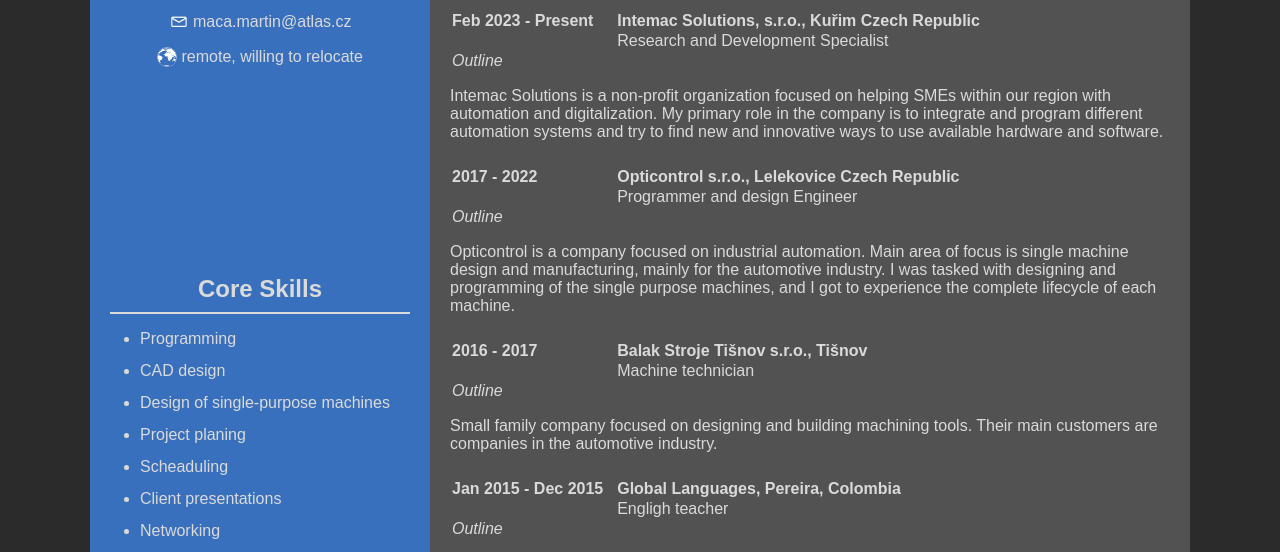
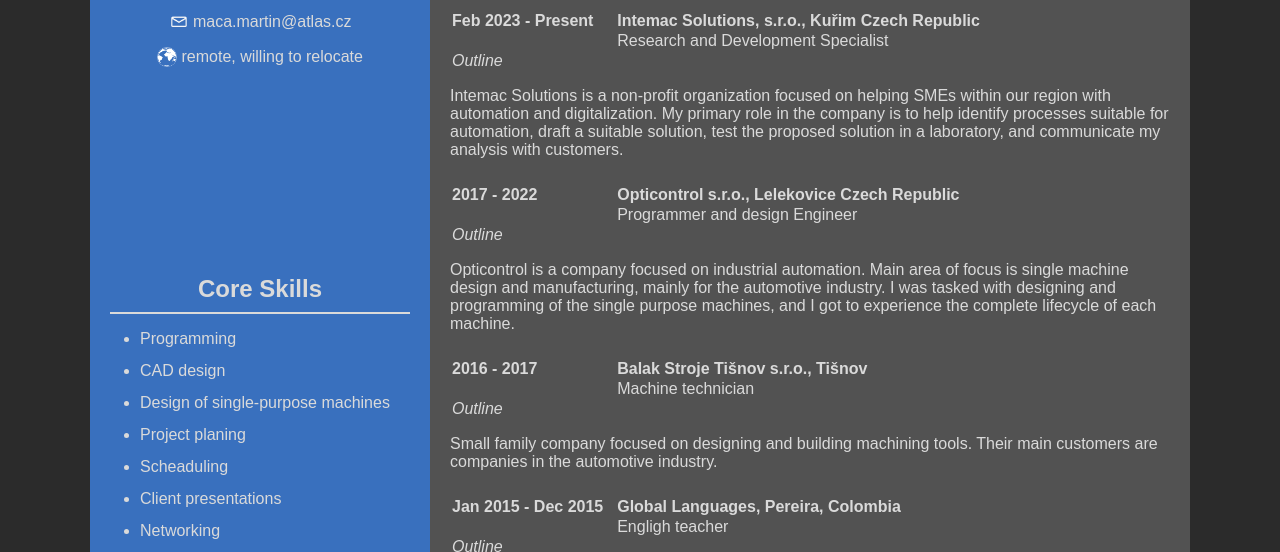
Before and after one commit to m-maca/Resume_Martin_Maca, a plain HTML site: page index.html in a window 1280 px wide. Shown: the part 265-817 px from the top of the page. Drawn offline with Linux system fonts and the light colour scheme.

Commit message:
this is latest change

```diff
--- a/index.html
+++ b/index.html
@@ -88,8 +88,7 @@
                         <td></td>
                     </tr>
                 </table>
-                <p class="outline_description">Intemac Solutions is a non-profit organization focused on helping SMEs within our region with automation and digitalization. My primary role in the company is to integrate and program different automation systems and try to find new and innovative ways to use available hardware and software.
-                </p>
+                <p class="outline_description">Intemac Solutions is a non-profit organization focused on helping SMEs within our region with automation and digitalization. My primary role in the company is to help identify processes suitable for automation, draft a suitable solution, test the proposed solution in a laboratory, and communicate my analysis with customers.</p>
                 <table>
                     <tr>
                         <th class="table_text_column_1">2017 - 2022</th>
```
Also changed, not shown: 1 other file.
